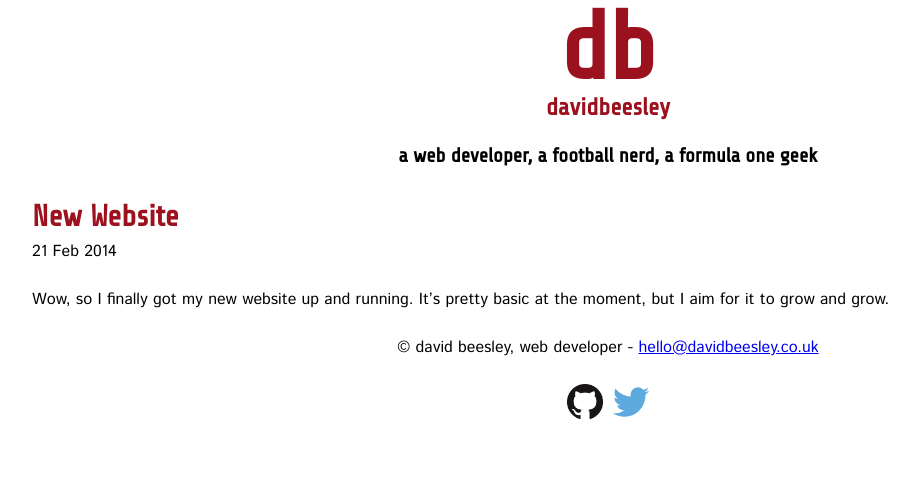
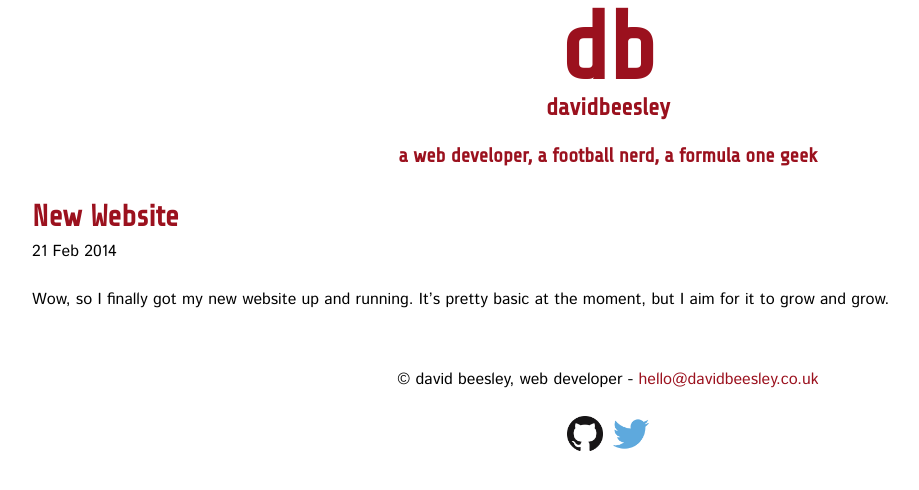
Before and after one commit to davebeesley/davebeesley.github.io, a Jekyll site: the page built from index.html, in a window 1280 px wide. Shown: the top 490 px of the page, without its empty margins (32-951 px from the left). Built offline with Jekyll 4.4.1, drawn with Linux system fonts in a browser that asks for light colours; Markdown is read by kramdown in place of the engine named in the settings.

Commit message:
Minor CSS and class name amends

```diff
--- a/_includes/footer.html
+++ b/_includes/footer.html
@@ -1,4 +1,4 @@
-<div class="footer">
+<div class="site-footer">
   <div class="copyright">
     <p>&copy; david beesley, web developer - <a href="mailto:hello@davidbeesley.co.uk">hello@davidbeesley.co.uk</a></p>
   </div>
--- a/css/ui/_site-footer.scss
+++ b/css/ui/_site-footer.scss
@@ -1,3 +1,7 @@
+.site-footer{
+	padding:2em 0;
+}
+
 	.copyright{
 		text-align:center;
 	}
```
Also changed, not shown: css/ui/_page.scss (+10 -0 lines), css/style.min.css. Lines whose indentation alone changed are shown as unchanged.
